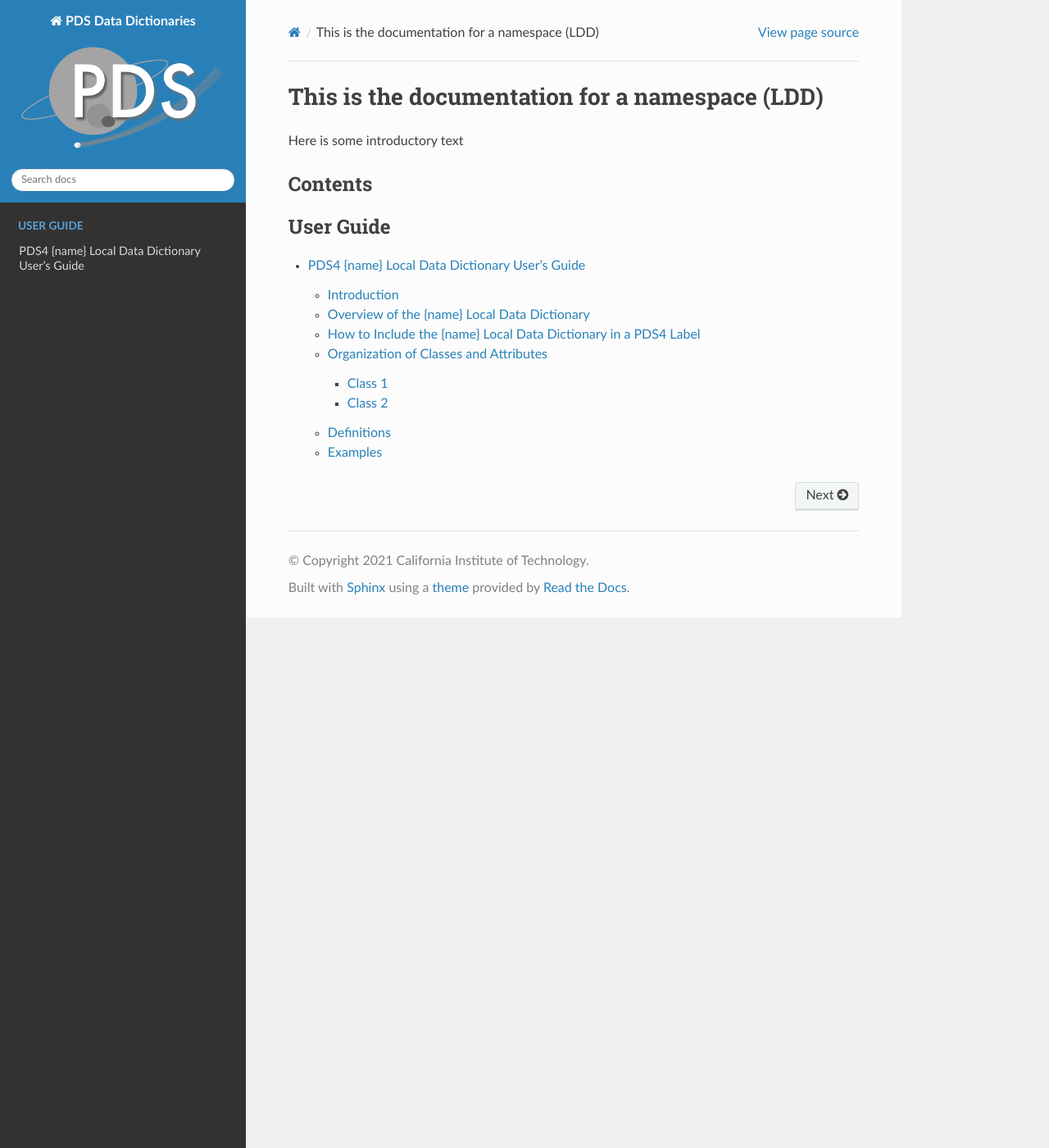
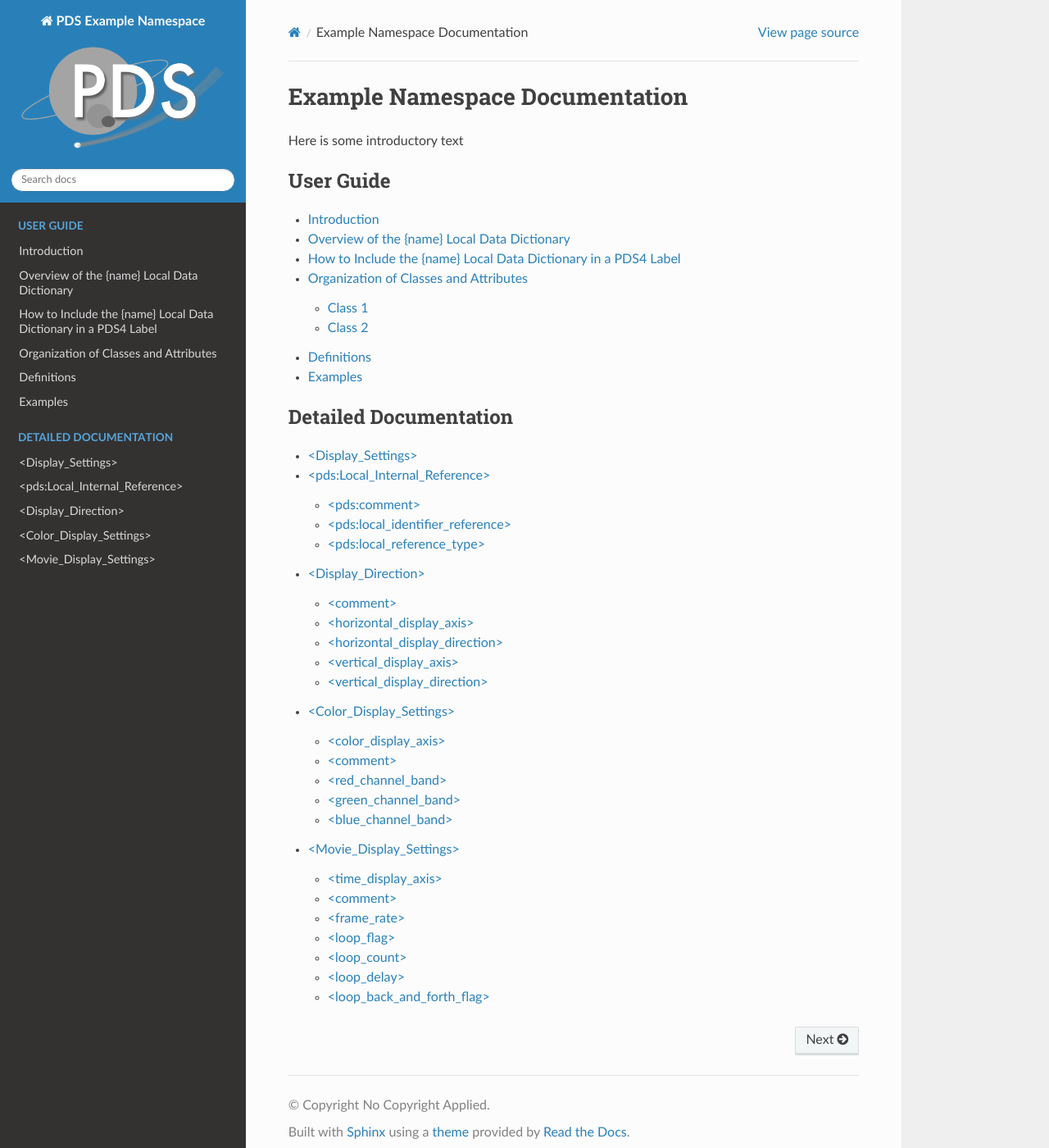
Before and after one commit to pds-data-dictionaries/ldd-template, a Sphinx documentation site: the page built from docs/source/index.rst, in a window 1280 px wide and 1400 px high. Shown: the whole window at 82% size. Built offline with Sphinx 7.4.7 and the Read the Docs theme 2.0.0, drawn with Linux system fonts in a browser that asks for light colours.

Commit message:
restructure docs, add detail example

```diff
--- a/docs/source/conf.py
+++ b/docs/source/conf.py
@@ -17,8 +17,8 @@
 
 # -- Project information -----------------------------------------------------
 
-project = 'PDS Data Dictionaries'
-copyright = '2021 California Institute of Technology'
+project = 'PDS Example Namespace'
+copyright = 'No Copyright Applied'
 author = 'NASA Planetary Data System'
 
 
@@ -36,12 +36,12 @@ extensions = [
     'sphinx.ext.autosummary',
     'sphinx.ext.autosectionlabel',
     'sphinx_rtd_theme',
-    'sphinxemoji.sphinxemoji'
+    'sphinxemoji.sphinxemoji',
+    'myst_parser'
 ]
 
 # Add any paths that contain templates here, relative to this directory.
 templates_path = ['_templates']
-extensions = ['myst_parser']
 
 # List of patterns, relative to source directory, that match files and
 # directories to ignore when looking for source files.
--- /dev/null
+++ b/docs/source/detailed/color-display-settings.md
@@ -0,0 +1,48 @@
+## &lt;Color_Display_Settings&gt;
+----
+''OPTIONAL''
+
+Use this class if your array object is an RGB color image, or a banded image for which you would like to define a default set of channels to be interpreted as RGB levels.
+
+### &lt;color_display_axis&gt;
+
+
+
+''REQUIRED''
+
+The value of this attribute must correspond to the ''&lt;axis_name&gt;'' value of one of the axes of the relevant array-type object.  This is the axis that well be
+considered the "color" or "band" axis.  Logically, it must ''not'' be the same
+value as found in either the ''&lt;horizontal_display_axis&gt;'' or ''&lt;vertical_display_axis&gt;'' of the ''&lt;Display_Direction&gt;'' class, but this is not validated - so type carefully.
+
+### &lt;comment&gt;
+
+
+
+''OPTIONAL''
+
+Free-format text for additional notes to users.
+
+### &lt;red_channel_band&gt;
+
+
+
+''REQUIRED''
+
+This attribute is the subscript to be used in the named ''color_display_axis''
+for the red (R) value.  '''''Note''''' that the first element along this axis is considered to have a subscript of 1 (one).
+
+### &lt;green_channel_band&gt;
+
+
+
+''REQUIRED''
+
+This attribute is the subscript to be used in the named ''color_display_axis'' for the green (G) value.  '''''Note''''' that the first element along this axis is considered to have a subscript of 1 (one).
+
+### &lt;blue_channel_band&gt;
+
+
+
+''REQUIRED''
+
+This attribute is the subscript to be used in the named ''color_display_axis'' for the blue (B) value.  '''''Note''''' that the first element along this axis is considered to have a subscript of 1 (one).
--- /dev/null
+++ b/docs/source/detailed/display-direction.md
@@ -0,0 +1,51 @@
+## &lt;Display_Direction&gt;
+----
+''REQUIRED''
+
+This class defines the correct orientation for displaying the array axes associated with a single image plane (that is, the ''Line'' and ''Sample'' axes).
+
+### &lt;comment&gt;
+
+
+
+''OPTIONAL''
+
+Another opportunity for free-format comments.
+
+### &lt;horizontal_display_axis&gt;
+
+
+
+''REQUIRED''
+
+This attribute identifies which axis of the array is considered the horizontal (or "sample") axis by referencing the ''&lt;axis_name&gt;'' value.  The value ''must'' match the name exactly (i.e., case counts).
+
+### &lt;horizontal_display_direction&gt;
+
+
+
+''REQUIRED''
+
+This attribute indicates the direction in which pixels should be drawn sequentially along the horizontal axis of the display device.  It must have one of these two values (case and embedded blanks are significant):
+
+* '''Left to Right'''
+* '''Right to Left'''
+
+### &lt;vertical_display_axis&gt;
+
+
+
+''REQUIRED''
+
+This attribute identifies which axis of the array is considered the vertical (or "line") axis by reference the ''&lt;axis_name&gt;'' value.  The value ''must'' match the name exactly (i.e., case counts).
+
+### &lt;vertical_display_direction&gt;
+
+
+
+''REQUIRED''
+
+This attribute indicates the direction in which lines of pixels should be stacked sequentially along the vertical direction of the display device.  It must have one of these two values (case and embedded blanks are significant):
+
+* '''Top to Bottom'''
+* '''Bottom to Top'''
--- /dev/null
+++ b/docs/source/detailed/display-settings.md
@@ -0,0 +1,9 @@
+The display dictionary is a ''discipline dictionary'', which means that its classes will appear in the ''&lt;Discipline_Area&gt;'' at the bottom of the ''&lt;Observation_Area&gt;'' in observational product labels (and in the ''&lt;Context_Area&gt;'', if appropriate, in non-observational products).  The classes in this dictionary define the appropriate way to draw or otherwise display array-type data objects in order to be able to correctly interpret geometric or other quantities referenced to, e.g., an image elsewhere in the label.
+
+''Last Update: 2020-07-31, for version 1B00 of this dictionary.''
+
+# &lt;Display_Settings&gt;
+
+''REQUIRED''
+
+This is the main wrapper class for the Display Dictionary.  It must be used whenever you want or need to include display information in any label that includes one or more array-type objects, in which case it is repeated for each object that needs display information.
--- /dev/null
+++ b/docs/source/detailed/local-internal-reference.md
@@ -0,0 +1,31 @@
+## &lt;pds:Local_Internal_Reference&gt;
+----
+''REQUIRED''
+
+This class is used to identify the specific array-type object to which these display settings apply.
+
+Note that the class name ''Local_Internal_Reference'' and the attributes within it all come from the PDS core namespace. Depending on how you set up prefixes in your label, that may mean that there will be no prefix on the class name and its attributes, or you will use the "pds:" prefix, to indicate the change in namespace. See the [Local Dictionaries](https://sbnwiki.astro.umd.edu/wiki/Using_Local_Dictionaries) page on this wiki for gory details on that.  For the purposes of this description, we'll indicate the attributes in the PDS core namespace by adding an explicit "pds:" namespace abbreviation prefix to them.
+
+### &lt;pds:comment&gt;
+
+
+
+''OPTIONAL''
+
+This is a free-text field for any clarifying comments you might wish to include.
+
+### &lt;pds:local_identifier_reference&gt;
+
+
+
+''REQUIRED''
+
+This attribute identifies the array object to which the display settings apply, by citing the ''local_identifier'' value from the associated array object. All array-type objects have an optional ''&lt;local_identifier&gt;'' attribute, which, when present, must have a value that is unique within the label.  You must assign ''local_identifier'' values to your arrays when you are providing display information.
+
+### &lt;pds:local_reference_type&gt;
+
+
+
+''REQUIRED''
+
+This must have the value ''display_settings_to_array''.
--- /dev/null
+++ b/docs/source/detailed/movie-display-settings.md
@@ -0,0 +1,70 @@
+## &lt;Movie_Display_Settings&gt;
+----
+''OPTIONAL''
+
+Use this class to define a time axis and parameters for displaying the associated array object as a movie.
+
+### &lt;time_display_axis&gt;
+
+
+
+''REQUIRED''
+
+The value of this attribute must correspond to the ''&lt;axis-name&gt;'' value of one of the axes of the relevant array-type object.  This is the axis that well be
+considered the "time" axis.  Logically, it must ''not'' be the same value as either ''&lt;horizontal_display_axis&gt;'' or ''&lt;vertical_display_axis&gt;'' of the ''&lt;Display_Direction&gt;'' class, but this is not validate - so type carefully.
+
+### &lt;comment&gt;
+
+
+
+''OPTIONAL''
+
+Free-format text for additional notes to the user.
+
+### &lt;frame_rate&gt;
+
+
+
+''OPTIONAL''
+
+This attribute indicates how many images (i.e, "frames") should be displayed each second.  You must specify a unit of "frames/s".  For example:
+
+:::<code>&lt;frame_rate unit="frames/s"&gt;12&lt;/frame_rate&gt;</code>
+
+The minimum valid value for this attribute is 1.0.
+
+### &lt;loop_flag&gt;
+
+
+
+''OPTIONAL''
+
+This attribute will contain the value ''true'' if the movie should be looped, or ''false'' if not.
+
+### &lt;loop_count&gt;
+
+
+
+''OPTIONAL''
+
+This attribute contains the number of times the movie should be looped before being stopped. It may have a minimum value of one (1).
+
+### &lt;loop_delay&gt;
+
+
+
+''OPTIONAL''
+
+This attribute give the amount of time to pause between playback loops. You must include a time unit with the value, e.g.:
+
+:::<code>&lt;loop_delay unit="ms"&gt;500&lt;/loop_delay&gt;</code>
+
+This may have a minimum value of zero (0).
+
+### &lt;loop_back_and_forth_flag&gt;
+
+
+
+''OPTIONAL''
+
+This attribute will contain the value ''true'' if the movie should be played alternately forward and in reverse while looping; or ''false'' if it should only be played in the forward direction when looping.  '''''Note''''' that this attribute only makes logical sense in the presence of other looping attributes, but as of this writing this is neither required nor validated.
--- a/docs/source/index.rst
+++ b/docs/source/index.rst
@@ -3,17 +3,25 @@
    You can adapt this file completely to your liking, but it should at least
    contain the root `toctree` directive.
 
-This is the documentation for a namespace (LDD)
+Example Namespace Documentation
 ===================================
 
 Here is some introductory text
 
-Contents
---------
 
 .. toctree::
-    :glob:
     :maxdepth: 3
     :caption: User Guide
 
-    user-guide
+    user/user-guide
+
+
+.. toctree::
+    :maxdepth: 3
+    :caption: Detailed Documentation
+
+    detailed/display-settings
+    detailed/local-internal-reference
+    detailed/display-direction
+    detailed/color-display-settings
+    detailed/movie-display-settings
--- a/docs/source/user-guide.md
+++ b/docs/source/user/user-guide.md
@@ -1,4 +1,3 @@
-# PDS4 {name} Local Data Dictionary User’s Guide
 {date}
 {author}
 
@@ -7,19 +6,19 @@
 > dictionary user. Authors are expected to tailor the outline to their particular
 > purposes, elaborating and providing context as needed.
 
-## Introduction
+# Introduction
    1. Purpose of this User’s Guide
    1. Audience
    1. Applicable Documents
 
-## Overview of the {name} Local Data Dictionary
+# Overview of the {name} Local Data Dictionary
 
 *What is this dictionary for? What kinds of products might
 use this dictionary? Who is the steward of this dictionary (person and node
 name)? How often is it updated? To whom should questions about it be directed?
 (Give an email address or link to a page with contact information.)*
 
-## How to Include the {name} Local Data Dictionary in a PDS4 Label
+# How to Include the {name} Local Data Dictionary in a PDS4 Label
 
 *Briefly explain the form that a discipline dictionary
 takes: the input ingest file, the output schema, Schematron, and other files,
@@ -39,7 +38,7 @@ tag. Collapse the lower level classes if needed for brevity.*
 consistent indentation. Color-coding is helpful. Label snippets copied from an
 Oxygen editor window will retain their color-coding when pasted here.*
 
-## Organization of Classes and Attributes
+# Organization of Classes and Attributes
 
 *Give a schematic diagram or a list showing the hierarchy of
 classes in order of appearance in label. Refer the reader to the Definitions
@@ -54,7 +53,7 @@ complicated, it may be helpful to break it down by class as shown in the
 following subsections, but don’t forget to provide a high-level view of how the
 classes relate to one another.*
 
-### Class 1
+## Class 1
 
 *What is this class for?*
 
@@ -68,11 +67,11 @@ as appropriate. Refer reader to Examples section for complete examples.*
 
 *List and explain any rules that apply to this class (e.g. from Schematron).*
 
-### Class 2
+## Class 2
 
 [repeat this subsection for each class]
 
-## Definitions
+# Definitions
 
 *Give an alphabetical list of all classes and attributes
 with complete definitions. (Useful ones, not silly ones like "The
@@ -89,7 +88,7 @@ map_projection_name attribute provides the name of the map projection.")*
 - *Minimum and maximum number of characters, if applicable*
 - *List of valid values, if applicable.*
 
-## Examples
+# Examples
 
 *Give one or more examples of label snippets for real products, annotated as appropriate.
 Make sure the examples can be successfully validated using the latest version of the PDS4
```
